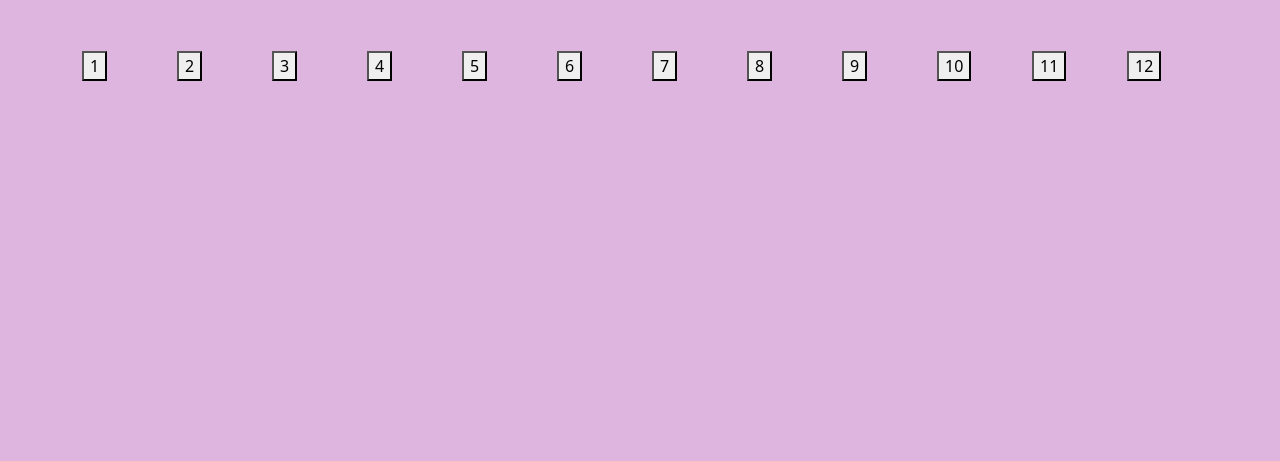
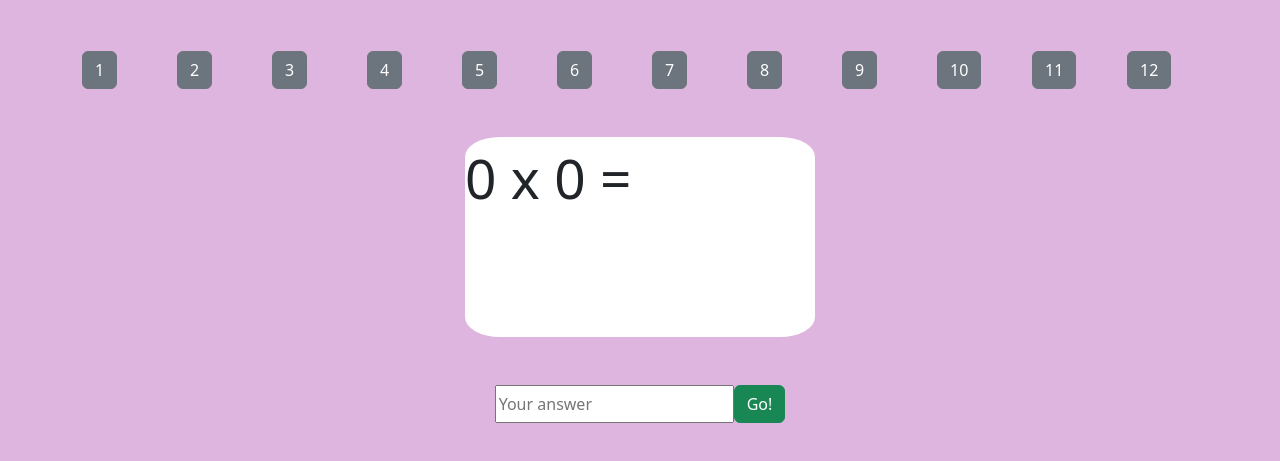
Before and after one commit to nddpj00/kermit-times-tables, a plain HTML site: page index.html in a window 1280 px wide. Shown: the part 77-538 px from the top of the page. Drawn offline with nearby package versions, Linux system fonts and the light colour scheme.

Commit message:
adds styling for question area

```diff
--- a/assets/css/style.css
+++ b/assets/css/style.css
@@ -1,3 +1,11 @@
 body {
   background: rgb(222, 181, 222);
 }
+
+.question-area {
+  background: white;
+  height: 200px;
+  width: 350px;
+  font-size: 55px;
+  border-radius: 10%;
+}
--- a/index.html
+++ b/index.html
@@ -4,9 +4,9 @@
     <meta charset="UTF-8" />
     <meta name="viewport" content="width=device-width, initial-scale=1.0" />
     <link
-      href="https://cdn.jsdelivr.net/npm/bootstrap@5.0.2/dist/css/bootstrap.min.css"
+      href="https://cdn.jsdelivr.net/npm/bootstrap@5.2.3/dist/css/bootstrap.min.css"
       rel="stylesheet"
-      integrity="sha384-EVSTQN3/azprG1Anm3QDgpJLIm9Nao0Yz1ztcQTwFspd3yD65VohhpuuCOmLASjC"
+      integrity="sha384-rbsA2VBKQhggwzxH7pPCaAqO46MgnOM80zW1RWuH61DGLwZJEdK2Kadq2F9CUG65"
       crossorigin="anonymous"
     />
     <link rel="stylesheet" href="assets/css/style.css" />
@@ -20,29 +20,73 @@
     </div>
     <div class="container">
       <div class="row mt-5">
-        <div class="col"><button>1</button></div>
-        <div class="col"><button>2</button></div>
-        <div class="col"><button>3</button></div>
-        <div class="col"><button>4</button></div>
-        <div class="col"><button>5</button></div>
-        <div class="col"><button>6</button></div>
-        <div class="col"><button>7</button></div>
-        <div class="col"><button>8</button></div>
-        <div class="col"><button>9</button></div>
-        <div class="col"><button>10</button></div>
-        <div class="col"><button>11</button></div>
-        <div class="col"><button>12</button></div>
+        <div class="col">
+          <button type="button" class="btn btn-secondary">1</button>
+        </div>
+        <div class="col">
+          <button type="button" class="btn btn-secondary">2</button>
+        </div>
+        <div class="col">
+          <button type="button" class="btn btn-secondary">3</button>
+        </div>
+        <div class="col">
+          <button type="button" class="btn btn-secondary">4</button>
+        </div>
+        <div class="col">
+          <button type="button" class="btn btn-secondary">5</button>
+        </div>
+        <div class="col">
+          <button type="button" class="btn btn-secondary">6</button>
+        </div>
+        <div class="col">
+          <button type="button" class="btn btn-secondary">7</button>
+        </div>
+        <div class="col">
+          <button type="button" class="btn btn-secondary">8</button>
+        </div>
+        <div class="col">
+          <button type="button" class="btn btn-secondary">9</button>
+        </div>
+        <div class="col">
+          <button type="button" class="btn btn-secondary">10</button>
+        </div>
+        <div class="col">
+          <button type="button" class="btn btn-secondary">11</button>
+        </div>
+        <div class="col">
+          <button type="button" class="btn btn-secondary">12</button>
+        </div>
       </div>
 
-      <div class="row">
-        <div class="col"></div>
+      <div class="row mt-5">
+        <div class="col d-flex justify-content-center">
+          <div class="question-area">
+            <span id="operand1">0</span>
+            <span id="operator">x</span>
+            <span id="operand2">0</span>
+            <span>=</span>
+          </div>
+        </div>
+      </div>
+
+      <div class="row mt-5"></div>
+      <div class="col d-flex justify-content-center mb-3">
+        <input
+          type="number"
+          placeholder="Your answer"
+          aria-label="Your answer"
+          aria-describedby="button-addon2"
+        />
+        <button class="btn btn-success" type="button" id="button-addon2">
+          Go!
+        </button>
       </div>
     </div>
 
     <script src="assets/js/scripts.js"></script>
     <script
-      src="https://cdn.jsdelivr.net/npm/bootstrap@5.0.2/dist/js/bootstrap.bundle.min.js"
-      integrity="sha384-MrcW6ZMFYlzcLA8Nl+NtUVF0sA7MsXsP1UyJoMp4YLEuNSfAP+JcXn/tWtIaxVXM"
+      src="https://cdn.jsdelivr.net/npm/bootstrap@5.2.3/dist/js/bootstrap.bundle.min.js"
+      integrity="sha384-kenU1KFdBIe4zVF0s0G1M5b4hcpxyD9F7jL+jjXkk+Q2h455rYXK/7HAuoJl+0I4"
       crossorigin="anonymous"
     ></script>
   </body>
```
